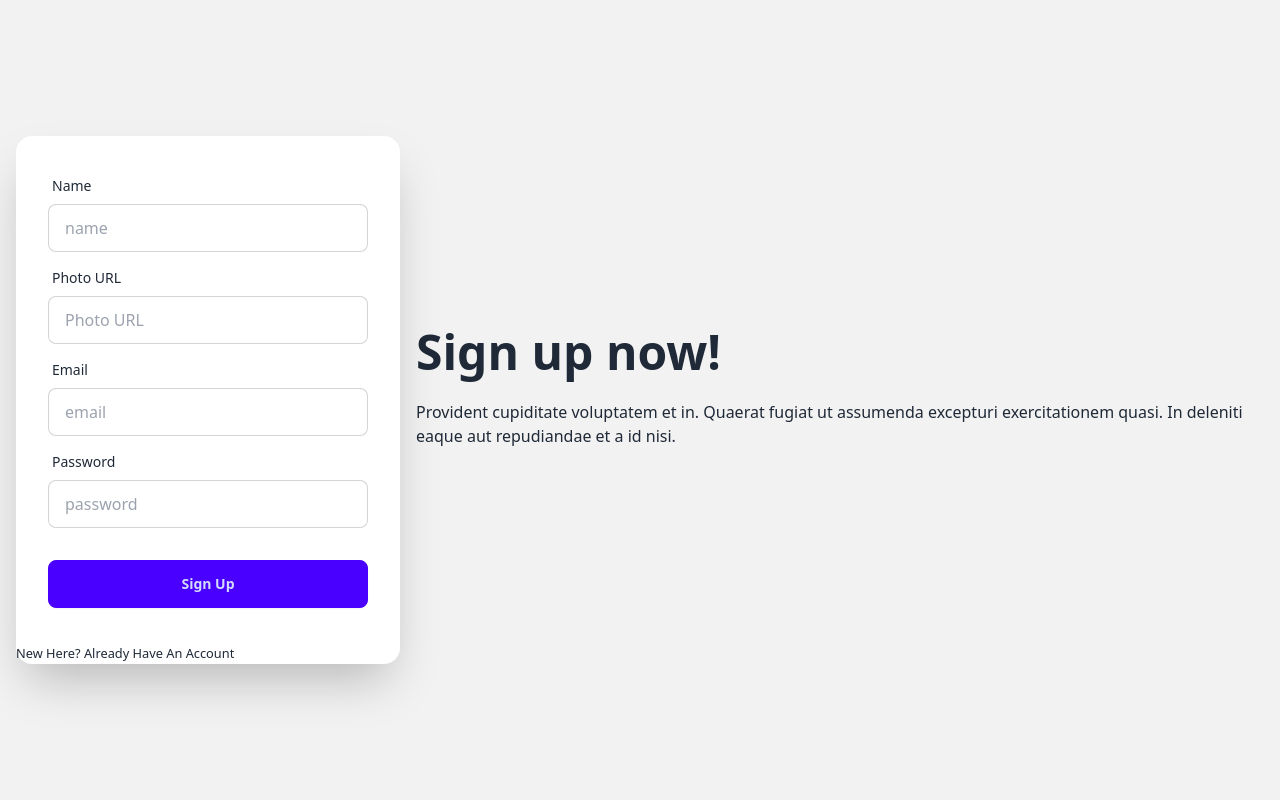
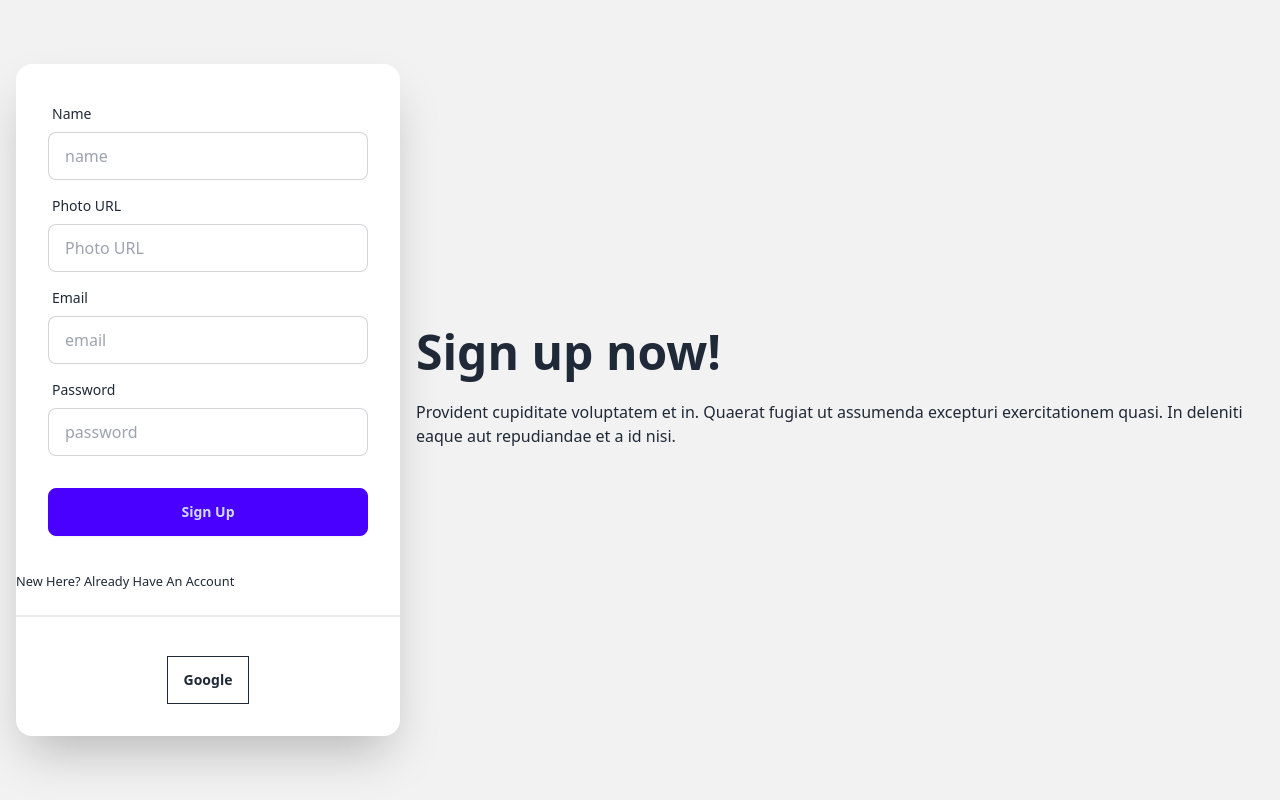
Before and after one commit to Coded-Adil/bistro-restaurant-client, a React (Vite) app: page /signup in a window 1280 px wide. Built offline with nearby package versions, Linux system fonts and the light colour scheme; no server answers.

Commit message:
Added google login to backend

```diff
--- a/src/layout/Dashboard.jsx
+++ b/src/layout/Dashboard.jsx
@@ -1,4 +1,4 @@
-import { FaAd, FaCalendar, FaHome, FaList, FaSearch, FaShoppingCart } from "react-icons/fa";
+import { FaAd, FaCalendar, FaHome, FaList, FaSearch, FaShoppingCart, FaVoicemail } from "react-icons/fa";
 import { NavLink, Outlet } from "react-router-dom";
 import useCart from "../hooks/useCart";
 
@@ -51,6 +51,12 @@ const Dashboard = () => {
                             Menu
                         </NavLink>
                     </li>
+                    <li>
+                        <NavLink to="/order/contact">
+                            <FaVoicemail />
+                            Contact
+                        </NavLink>
+                    </li>
                 </ul>
             </div>
             <div className="flex-1 p-8">
--- a/src/pages/Shared/SocialLogin/SocialLogin.jsx
+++ b/src/pages/Shared/SocialLogin/SocialLogin.jsx
@@ -1,13 +1,26 @@
+import { useNavigate } from "react-router-dom";
 import useAuth from "../../../hooks/useAuth";
+import useAxiosPublic from "../../../hooks/useAxiosPublic";
 
 const SocialLogin = () => {
-    const {googleSignIn} = useAuth();
+    const { googleSignIn } = useAuth();
+    const axiosPublic = useAxiosPublic();
+    const navigate = useNavigate();
 
     const handleGoogleLogIn = () => {
         googleSignIn()
-        .then(result => {
-            console.log(result.user);
-        })
+            .then(result => {
+                console.log(result.user);
+                const userInfo = {
+                    email: result.user?.email,
+                    name: result.user?.displayName
+                }
+                axiosPublic.post('/users', userInfo)
+                    .then(res => {
+                        console.log(res.data);
+                        navigate('/');
+                    })
+            })
     }
     return (
         <div className='p-4 pb-8 mx-auto'>
--- a/src/pages/SignUp/SignUp.jsx
+++ b/src/pages/SignUp/SignUp.jsx
@@ -4,6 +4,7 @@ import { useForm } from "react-hook-form";
 import { AuthContext } from "../../providers/AuthProvider";
 import { Link, useNavigate } from "react-router-dom";
 import useAxiosPublic from "../../hooks/useAxiosPublic";
+import SocialLogin from "../Shared/SocialLogin/SocialLogin";
 
 const SignUp = () => {
     const axiosPublic = useAxiosPublic();
@@ -90,6 +91,8 @@ const SignUp = () => {
                             </div>
                         </form>
                         <p><small>New Here? <Link to='/login'>Already Have An Account</Link></small></p>
+                        <div className="divider"></div>
+                        <SocialLogin />
                     </div>
                 </div>
             </div>
```
